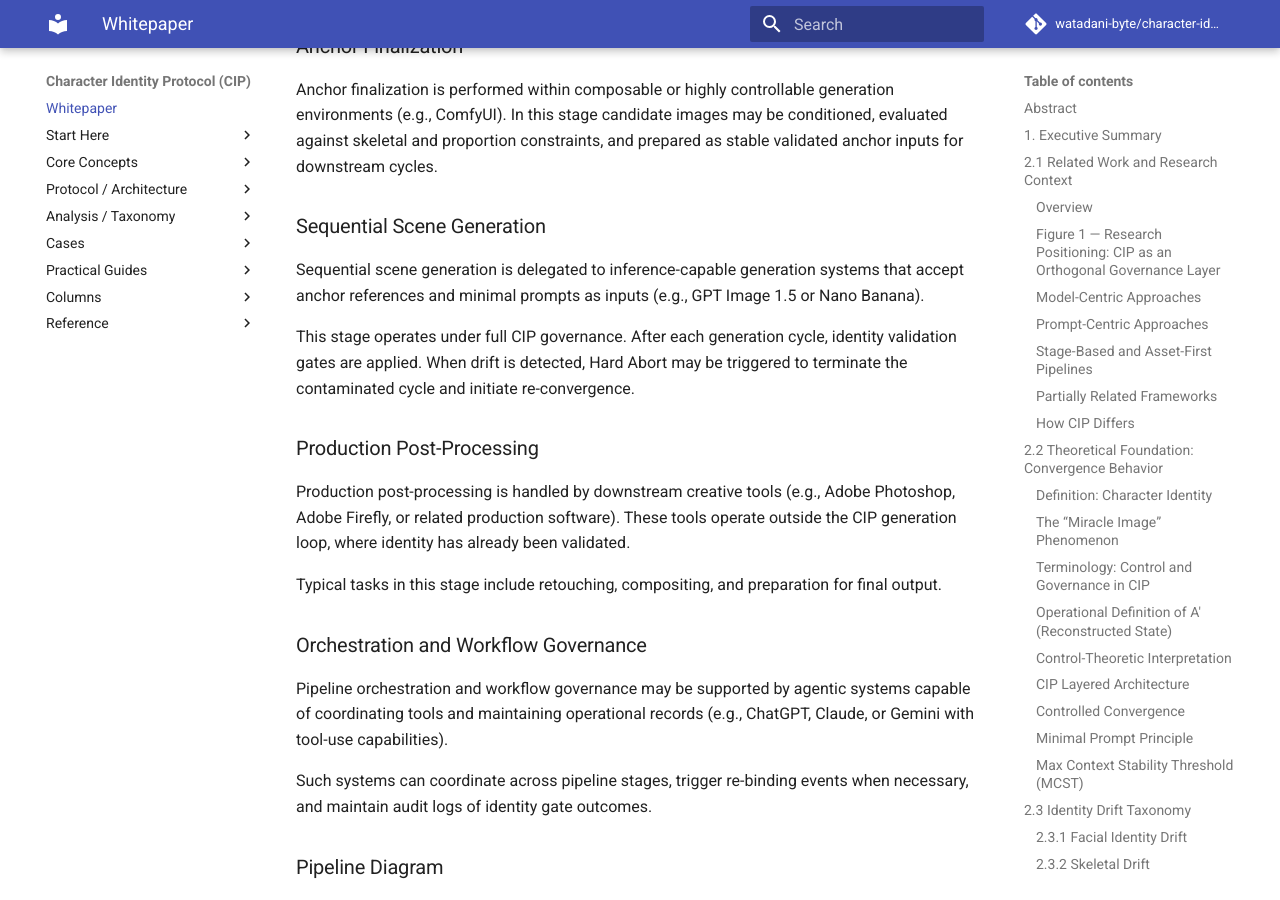
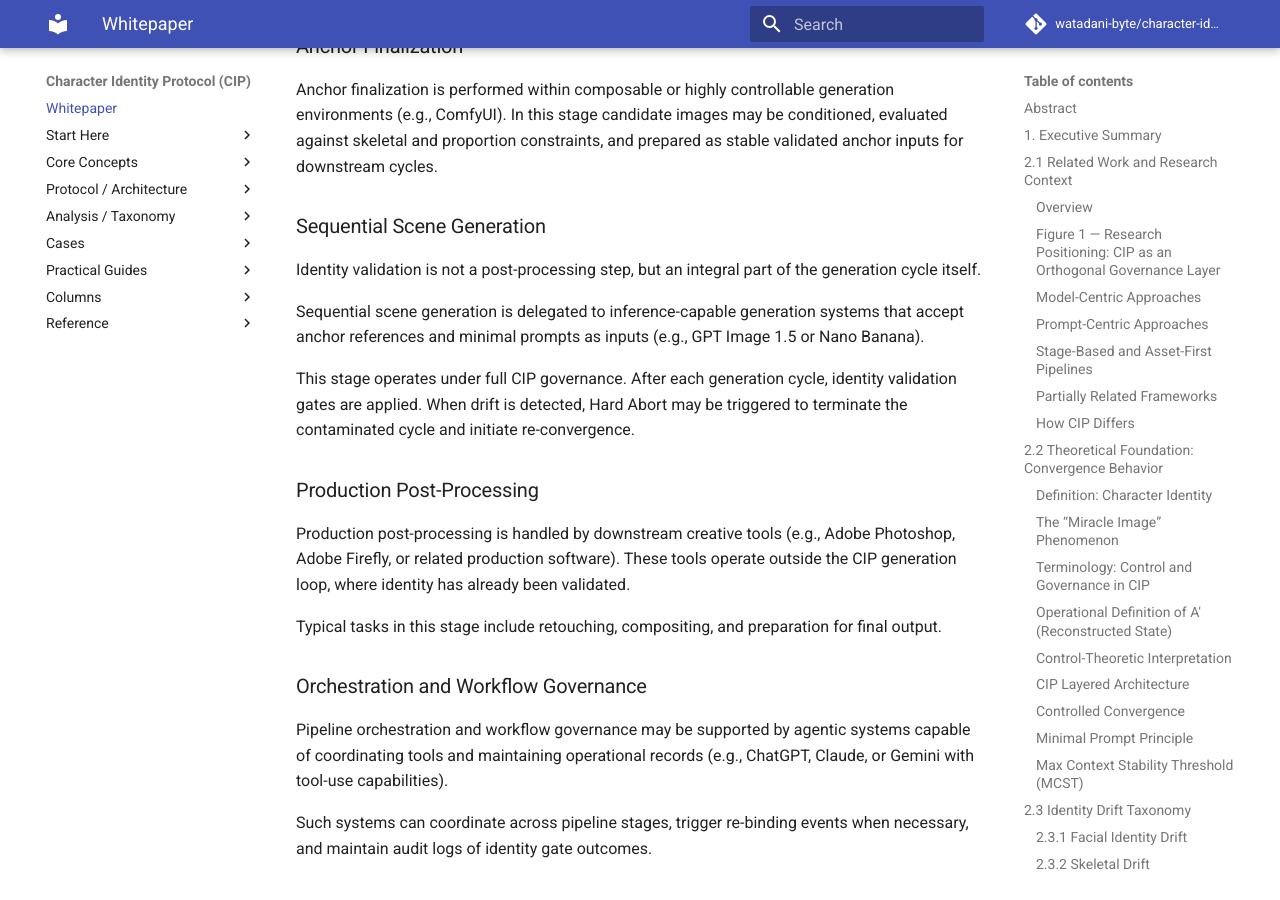
Before and after one commit to watadani-byte/character-identity-protocol, an MkDocs documentation site: the page built from docs/whitepaper_v1.md, in a window 1280 px wide and 900 px high, scrolled down 17528 px. Built offline with MkDocs 1.6.1 and Material for MkDocs 9.7.7, drawn with Linux system fonts in a browser that asks for light colours; comment, search, counter and statistics services are not loaded.

Commit message:
whitepaper_v1.md を更新

```diff
--- a/docs/whitepaper_v1.md
+++ b/docs/whitepaper_v1.md
@@ -559,6 +559,8 @@ This stage is not directly governed by CIP. Instead, it produces the candidate i
 Anchor finalization is performed within composable or highly controllable generation environments (e.g., ComfyUI). In this stage candidate images may be conditioned, evaluated against skeletal and proportion constraints, and prepared as stable validated anchor inputs for downstream cycles.
 
 ### Sequential Scene Generation
+
+Identity validation is not a post-processing step, but an integral part of the generation cycle itself.
 
 Sequential scene generation is delegated to inference-capable generation systems that accept anchor references and minimal prompts as inputs (e.g., GPT Image 1.5 or Nano Banana).
 
```
